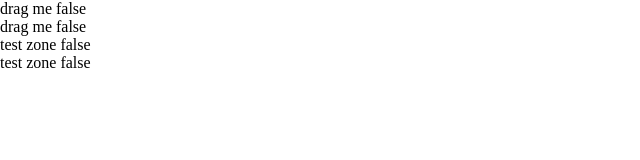
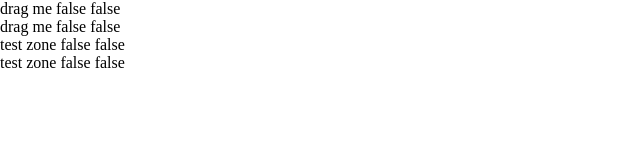
Before and after one commit to ZiZIGY/vue-dnd-hooks, a Vue app: page / in a window 1280 px wide. Shown: the top 160 px of the page, without its empty margins (0-640 px from the left). Built offline with nearby package versions, Linux system fonts and the light colour scheme.

Commit message:
added isAllowed for zones and elements

```diff
--- a/src/App.vue
+++ b/src/App.vue
@@ -6,10 +6,7 @@
 </script>
 
 <template>
-  <Draggable
-    class="hehe"
-    :groups="['zone1']"
-  />
+  <Draggable :groups="['zone1']" />
   <Draggable :groups="['zone1']" />
 
   <DropZone>test zone</DropZone>
--- a/src/components/Draggable.vue
+++ b/src/components/Draggable.vue
@@ -5,7 +5,7 @@
     groups?: string[];
   }>();
 
-  const { elementRef, handleDragStart, isOvered } = useDrag({
+  const { elementRef, handleDragStart, isOvered, isAllowed } = useDrag({
     groups: props.groups,
   });
 </script>
@@ -15,7 +15,7 @@
     ref="elementRef"
     @pointerdown="handleDragStart"
   >
-    drag me {{ isOvered }}
+    drag me {{ isOvered }} {{ isAllowed }}
 
     <slot />
   </div>
--- a/src/components/DropZone.vue
+++ b/src/components/DropZone.vue
@@ -11,7 +11,7 @@
     ref="elementRef"
     :class="{ 'is-overed': isOvered, 'is-allowed': isAllowed }"
   >
-    <slot /> {{ isAllowed }}
+    <slot /> {{ isAllowed }} {{ isOvered }}
   </div>
 </template>
 
--- a/src/composables/useDrag.ts
+++ b/src/composables/useDrag.ts
@@ -14,6 +14,7 @@ export const useDrag = (options?: IUseDragOptions) => {
     isDragging,
     isSelected,
     isOvered,
+    isAllowed,
   } = useElementManager(options);
 
   const { disableInteractions, enableInteractions } = useInteractionManager();
@@ -45,7 +46,6 @@ export const useDrag = (options?: IUseDragOptions) => {
 
   const handleDragEnd = () => {
     store.activeContainer.component.value = null;
-    store.activeContainer.ref.value = null;
 
     enableInteractions();
 
@@ -65,6 +65,7 @@ export const useDrag = (options?: IUseDragOptions) => {
     isDragging,
     isSelected,
     isOvered,
+    isAllowed,
     handleDragStart,
   };
 };
--- a/src/managers/useElementManager.ts
+++ b/src/managers/useElementManager.ts
@@ -5,30 +5,49 @@ import { draggableDataName } from '../utils/namespaces';
 import { useDnDStore } from '../composables/useDnDStore';
 
 export const useElementManager = (options?: IUseDragOptions) => {
-  const store = useDnDStore();
+  const {
+    elements,
+    selectedElements,
+    draggingElements,
+    hovered,
+    isDragging: isDragStarted,
+  } = useDnDStore();
 
   const elementRef = ref<HTMLElement | null>(null);
 
   const isSelected = computed<boolean>(() =>
-    store.selectedElements.value.some(
-      (element) => element.node === elementRef.value
-    )
+    selectedElements.value.some((element) => element.node === elementRef.value)
   );
 
   const isOvered = computed<boolean>(
-    () => store.hovered.element.value?.node === elementRef.value
+    () => hovered.element.value?.node === elementRef.value
   );
 
   const isDragging = computed<boolean>(() =>
-    store.draggingElements.value.some(
+    draggingElements.value.some((element) => element.node === elementRef.value)
+  );
+
+  const isAllowed = computed<boolean>(() => {
+    if (!elementRef.value) return false;
+    if (!isDragStarted.value) return false;
+
+    const currentElement = elements.value.find(
       (element) => element.node === elementRef.value
-    )
-  );
+    );
+    if (!currentElement?.groups.length) return true;
+
+    return !draggingElements.value.some((element) => {
+      if (!element.groups.length) return false;
+      return !element.groups.some((group) =>
+        currentElement.groups.includes(group)
+      );
+    });
+  });
 
   const registerElement = () => {
     if (!elementRef.value) throw new Error('ElementRef is not set');
 
-    store.elements.value.push({
+    elements.value.push({
       node: elementRef.value,
       groups: options?.groups ?? [],
       layer: options?.layer ?? null,
@@ -40,10 +59,10 @@ export const useElementManager = (options?: IUseDragOptions) => {
   };
 
   const unregisterElement = () => {
-    const index = store.elements.value.findIndex(
+    const index = elements.value.findIndex(
       (element) => element.node === elementRef.value
     );
-    if (index !== -1) store.elements.value.splice(index, 1);
+    if (index !== -1) elements.value.splice(index, 1);
   };
 
   return {
@@ -53,5 +72,6 @@ export const useElementManager = (options?: IUseDragOptions) => {
     isSelected,
     isDragging,
     isOvered,
+    isAllowed,
   };
 };
```
